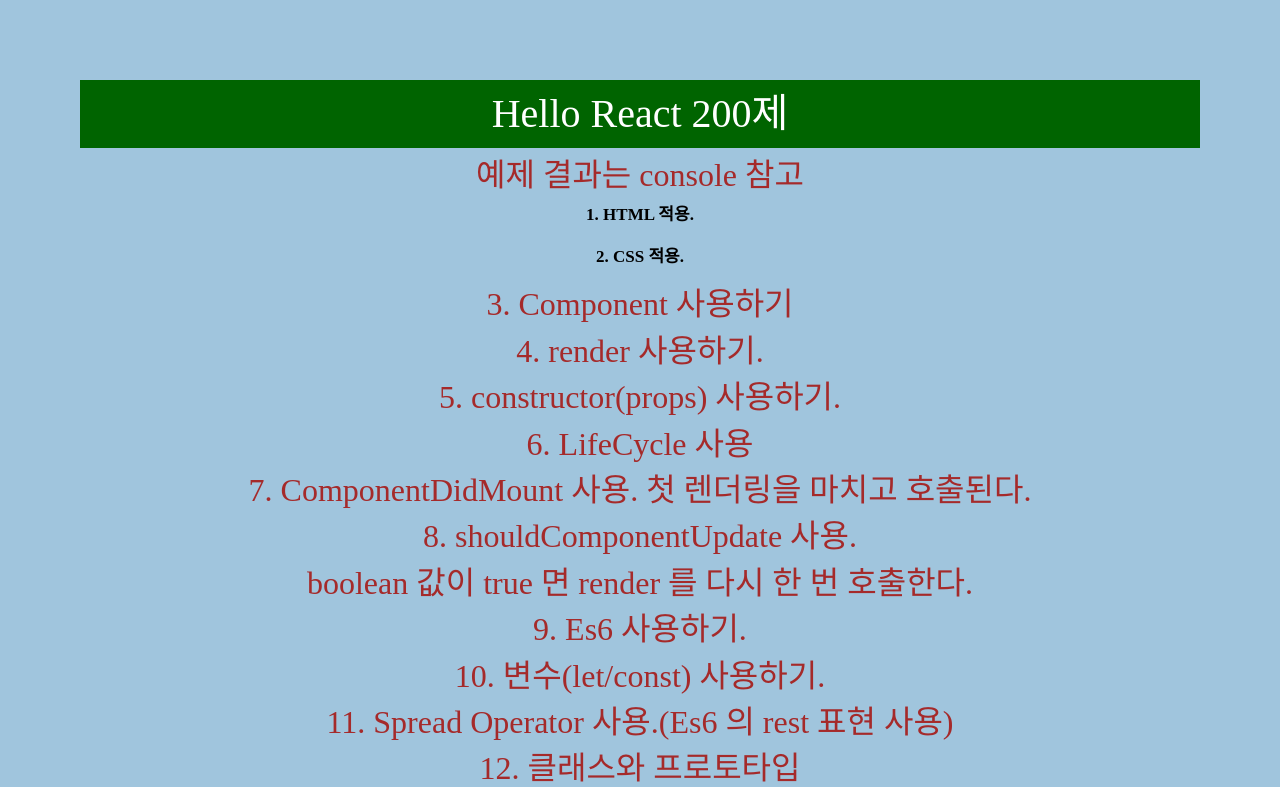
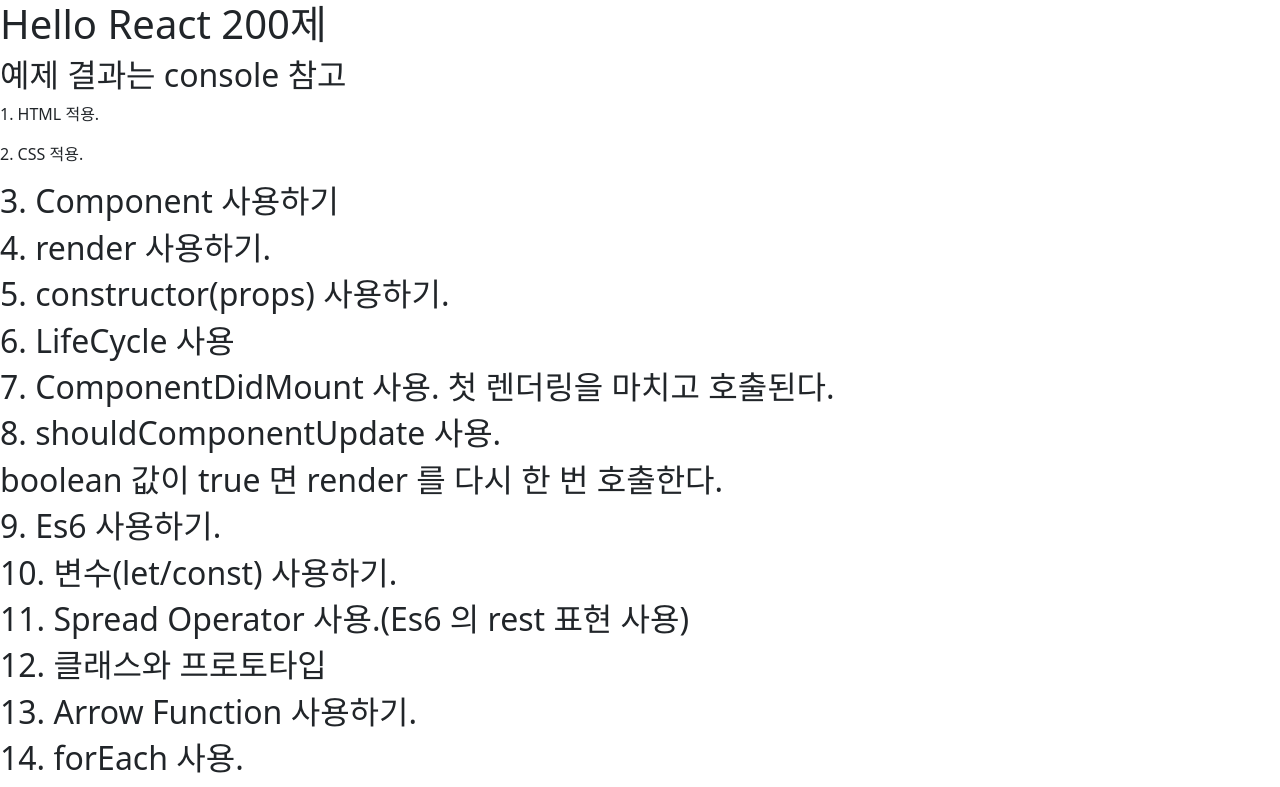
Before and after one commit to kdd9512/react200, a React (Create React App) app: page / in a window 1280 px wide. Shown: the top 787 px of the page. Built offline with nearby package versions, Linux system fonts and the light colour scheme.

Commit message:
20211114 2st commit.
React 200
number 44~50

```diff
--- a/package.json
+++ b/package.json
@@ -9,9 +9,10 @@
     "bootstrap": "^5.1.3",
     "jquery": "^3.6.0",
     "react": "^17.0.2",
+    "react-bootstrap": "^2.0.2",
     "react-dom": "^17.0.2",
     "react-scripts": "4.0.3",
-    "reactstrap": "^9.0.0",
+    "reactstrap": "^9.0.1",
     "shallow-equal": "^1.2.1",
     "web-vitals": "^1.0.1"
   },
--- a/src/App.css
+++ b/src/App.css
@@ -2,29 +2,41 @@
 2.  css 적용.
 */
 
-div {
-    background-color: rgb(160, 197, 221);
-    color: rgb(255,255,255);
-    padding: 40px;
-    font-family: 고딕;
-    text-align: center;
+/*div {*/
+/*    background-color: rgb(160, 197, 221);*/
+/*    color: rgb(255,255,255);*/
+/*    padding: 40px;*/
+/*    font-family: 고딕;*/
+/*    text-align: center;*/
+/*}*/
+
+/*h1 {*/
+/*    color: white;*/
+/*    background-color: darkgreen;*/
+/*    padding: 10px;*/
+/*    font-family: 궁서;*/
+/*}*/
+
+/*h2 {*/
+/*    color: brown;*/
+/*    font-family: 고딕;*/
+/*    font-weight: bold;*/
+/*}*/
+
+/*p {*/
+/*    color: black;*/
+/*    font-size: 17px;*/
+/*    font-weight: bold;*/
+/*}*/
+
+.carousel-indicators {
+    visibility: hidden;
 }
 
-h1 {
-    color: white;
-    background-color: darkgreen;
-    padding: 10px;
-    font-family: 궁서;
+.col-md-6,.col-md-4,.col-md-2 {
+    float: left;
 }
 
-h2 {
-    color: brown;
-    font-family: 고딕;
-    font-weight: bold;
+.mb-3 input {
+    width: 95%;
 }
-
-p {
-    color: black;
-    font-size: 17px;
-    font-weight: bold;
-}
--- a/src/App.js
+++ b/src/App.js
@@ -43,6 +43,10 @@
 import R041 from "./component/R041_ReactstrapCarousel";
 import R042 from "./component/R042_ReactstrapCollapse";
 import R043 from "./component/R043_ReactstrapFade";
+import R044 from "./component/R044_ReactstrapForm";
+import R045 from "./component/R045_ReactstrapInputGroup";
+import R046 from "./component/R046_ReactstrapJumbotron";
+import R047 from "./component/R047_ReactstrapListGroup";
 
 function App() {
     return (
@@ -108,6 +112,10 @@
             <R041/>
             <R042/>
             <R043/>
+            <R044/>
+            <R045/>
+            <R046/>
+            <R047/>
         </div>
     );
 }
--- a/src/component/R041_ReactstrapCarousel.js
+++ b/src/component/R041_ReactstrapCarousel.js
@@ -6,20 +6,23 @@
     {
         src: "https://image.freepik.com/free-vector/dark-background-with-dynamic-shapes_23-2148865191.jpg",
         altTest: "slide1 image",
-        caption: "1",
-        header: "slide1 title"
+        caption: "slide1 desc",
+        header: "slide1 title",
+        key: "1"
     },
     {
         src: "https://image.freepik.com/free-vector/dark-background-with-dynamic-shapes_23-2148865191.jpg",
         altTest: "slide2 image",
-        caption: "2",
-        header: "slide2 title"
+        caption: "slide2 desc",
+        header: "slide2 title",
+        key: "2"
     },
     {
         src: "https://image.freepik.com/free-vector/dark-background-with-dynamic-shapes_23-2148865191.jpg",
         altTest: "slide3 image",
-        caption: "3",
-        header: "slide3 title"
+        caption: "slide3 desc",
+        header: "slide3 title",
+        key:"3"
     }
 ]
 
@@ -27,7 +30,7 @@
 
     render() {
         return (
-            <UncontrolledCarousel items={items}/>
+            <UncontrolledCarousel items={items} style={{padding:"0px"}}/>
         );
     }
 }
--- /dev/null
+++ b/src/component/R044_ReactstrapForm.js
@@ -0,0 +1,42 @@
+import React, {Component} from "react";
+import {Col, Form, FormGroup, Input, Label, Row} from "reactstrap";
+
+
+
+class R044_ReactstrapForm extends Component {
+
+    render() {
+        return (
+            <Form>
+                <Label for="exampleGender">Gender</Label>
+                <Input type="select" bsSize="sm">
+                    <option>none</option>
+                    <option>woman</option>
+                    <option>man</option>
+                </Input>
+                <Row form>
+                    <Col md={6}>
+                        <FormGroup>
+                            <Label for="exampleAddress">Address</Label><br/>
+                            <input type="text" name="address" id="address"/>
+                        </FormGroup>
+                    </Col>
+                    <Col md={4}>
+                        <FormGroup>
+                            <Label for="exampleMobile">Mobile</Label><br/>
+                            <input type="text" name="mobile" id="mobile"/>
+                        </FormGroup>
+                    </Col>
+                    <Col md={2}>
+                        <FormGroup>
+                            <Label for="exampleAge">Age</Label><br/>
+                            <input type="text" name="age" id="age"/>
+                        </FormGroup>
+                    </Col>
+                </Row>
+            </Form>
+        );
+    }
+}
+
+export default R044_ReactstrapForm;
--- /dev/null
+++ b/src/component/R045_ReactstrapInputGroup.js
@@ -0,0 +1,25 @@
+import React, {Component} from "react";
+import {Button, InputGroup, InputGroupText} from "reactstrap";
+
+class R045_ReactstrapInputGroup extends Component {
+    render() {
+        return (
+            <>
+                <InputGroup>
+                    <input placeholder="user id"/>
+                    <InputGroupText addonType="append">
+                        <span>@email.com</span>
+                    </InputGroupText>
+                </InputGroup>
+                <InputGroup>
+                    <InputGroupText addonType="prepend">
+                        <Button>Button</Button>
+                    </InputGroupText>
+                    <input/>
+                </InputGroup>
+            </>
+        );
+    }
+}
+
+export default R045_ReactstrapInputGroup;
--- /dev/null
+++ b/src/component/R046_ReactstrapJumbotron.js
@@ -0,0 +1,27 @@
+import React, {Component} from "react";
+import {Button} from "reactstrap";
+
+class R046_ReactstrapJumbotron extends Component {
+
+    // ReactStrap 에 jumbotron 이 없으므로, bootstrap 라이브러리 다운받아서 className="jumbotron" 으로 사용함.
+    // 실제로는 React 가 전혀 필요 없는 작업.
+    render() {
+        return (
+            <div style={{textAlign: "center"}}>
+                <link href="//maxcdn.bootstrapcdn.com/bootstrap/latest/css/bootstrap.min.css" rel="stylesheet"/>
+                <div className="jumbotron" style={{backgroundColor: "#d38c7c", margin:"30px"}}>
+                    <h1 className="display-4">REACT200</h1>
+                    <p className="h4">sdfaegawerbaw;fjbna;</p>
+                    <hr className="my2"/>
+                    <p>ds;fljgs;dgnb;eorgn;aoenagdg</p>
+                    <p className="lead">
+                        <Button color="danger">Go Detail</Button>
+                    </p>
+                </div>
+            </div>
+        );
+    }
+
+}
+
+export default R046_ReactstrapJumbotron;
--- /dev/null
+++ b/src/component/R047_ReactstrapListGroup.js
@@ -0,0 +1,17 @@
+import React, {Component} from "react";
+import {ListGroup} from "reactstrap";
+
+class R047_ReactstrapListGroup extends Component {
+
+    render() {
+        return (
+            <>
+                <ListGroup>
+
+                </ListGroup>
+            </>
+        );
+    }
+
+}
+export default R047_ReactstrapListGroup
```
Also changed, not shown: 2 other files (tests, documents, lock files or other folders).
